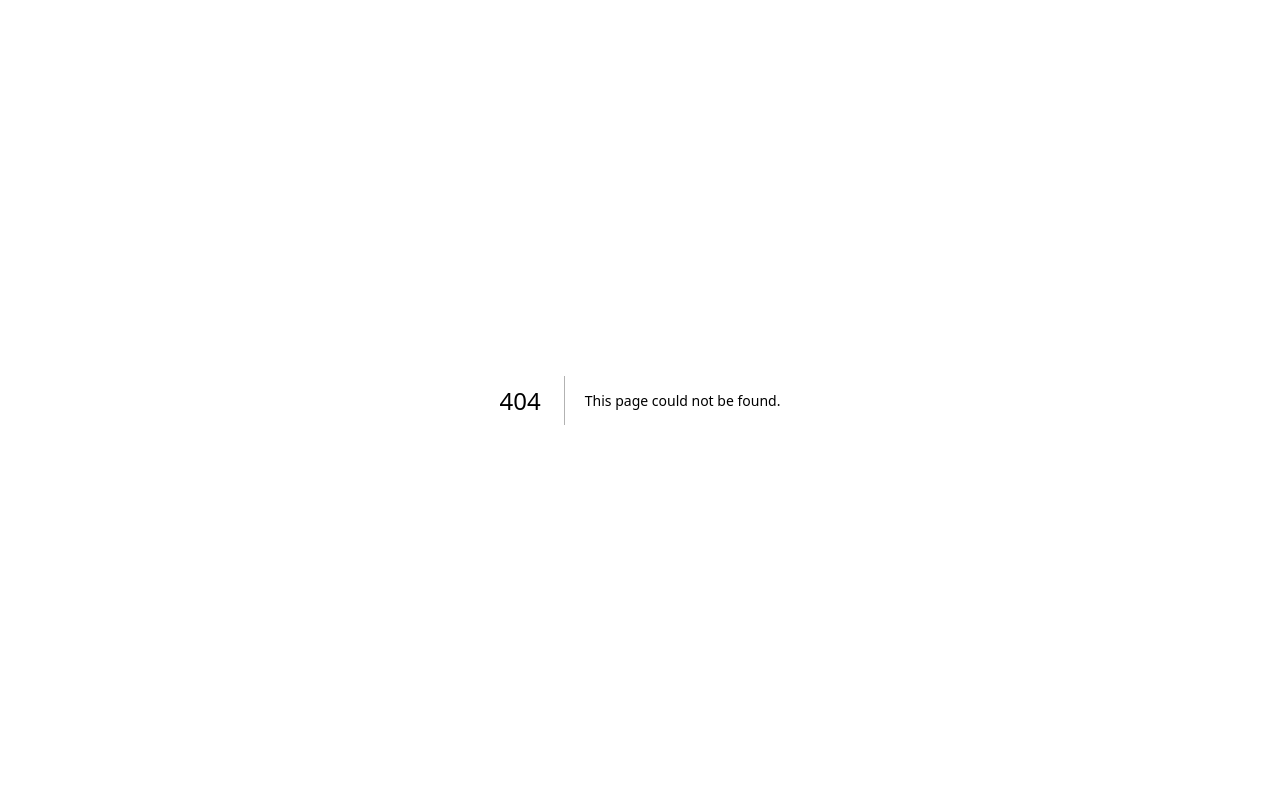
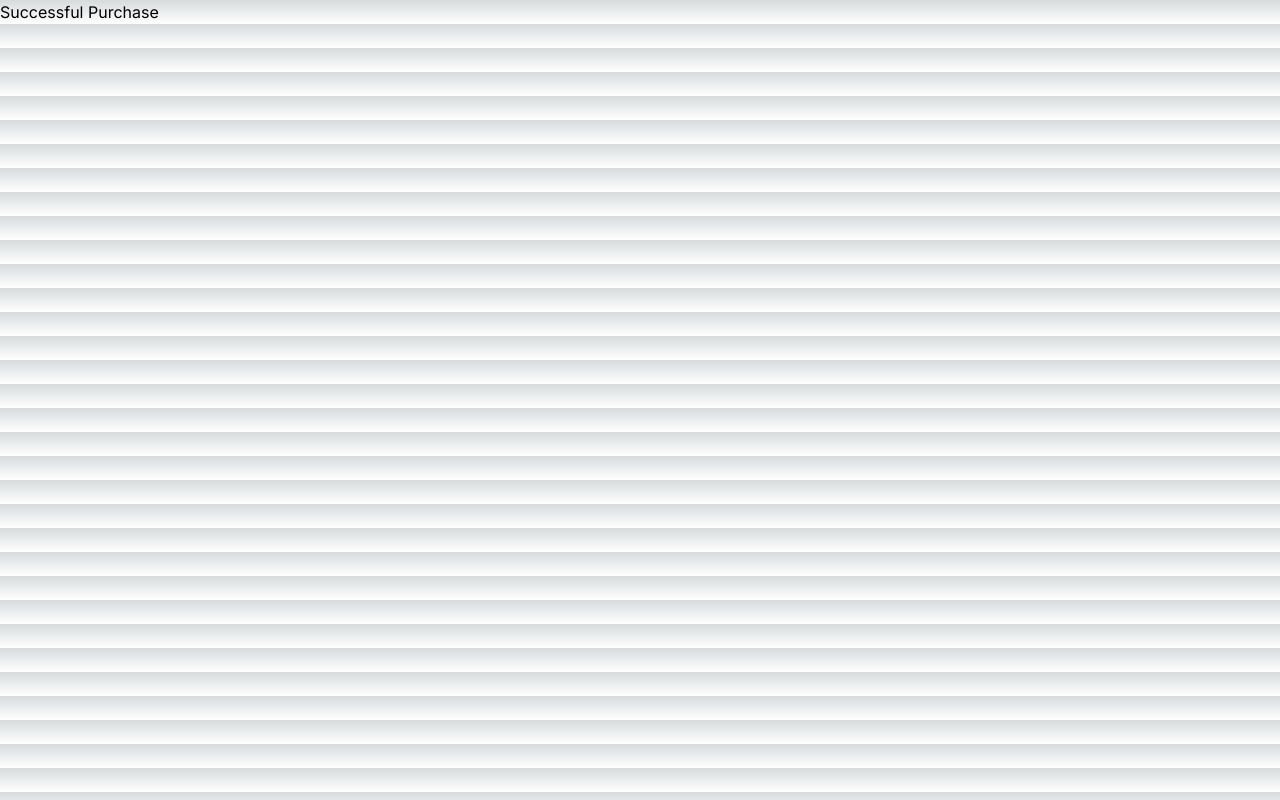
Before and after one commit to diegoHiato/ignite-shop, a Next.js app: page /success in a window 1280 px wide. Before the commit this address had no page. Built offline with nearby package versions, Linux system fonts and the light colour scheme.

Commit message:
Create App routes

```diff
--- /dev/null
+++ b/src/app/product/page.tsx
@@ -0,0 +1,7 @@
+export default function Product() {
+  return (
+    <main>
+      <h1>Product Page</h1>
+    </main>
+  )
+}
--- /dev/null
+++ b/src/app/success/page.tsx
@@ -0,0 +1,7 @@
+export default function Success() {
+  return (
+    <main>
+      <h1>Successful Purchase</h1>
+    </main>
+  )
+}
```
